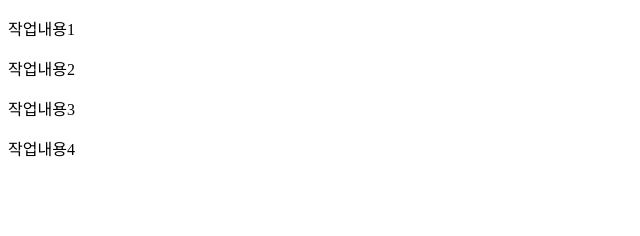
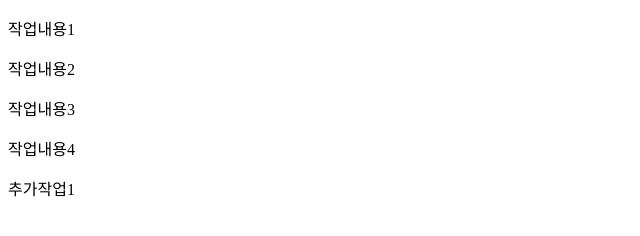
Before and after one commit to yremot/project, a plain HTML site: page index.html in a window 1280 px wide. Shown: the full height of the page, 0-640 px from the left. Drawn offline with Linux system fonts and the light colour scheme.

Commit message:
add work1

```diff
--- a/index.html
+++ b/index.html
@@ -10,5 +10,6 @@
     <p>작업내용2</p>
     <p>작업내용3</p>
     <p>작업내용4</p>
+    <p>추가작업1</p>
 </body>
 </html>
```
